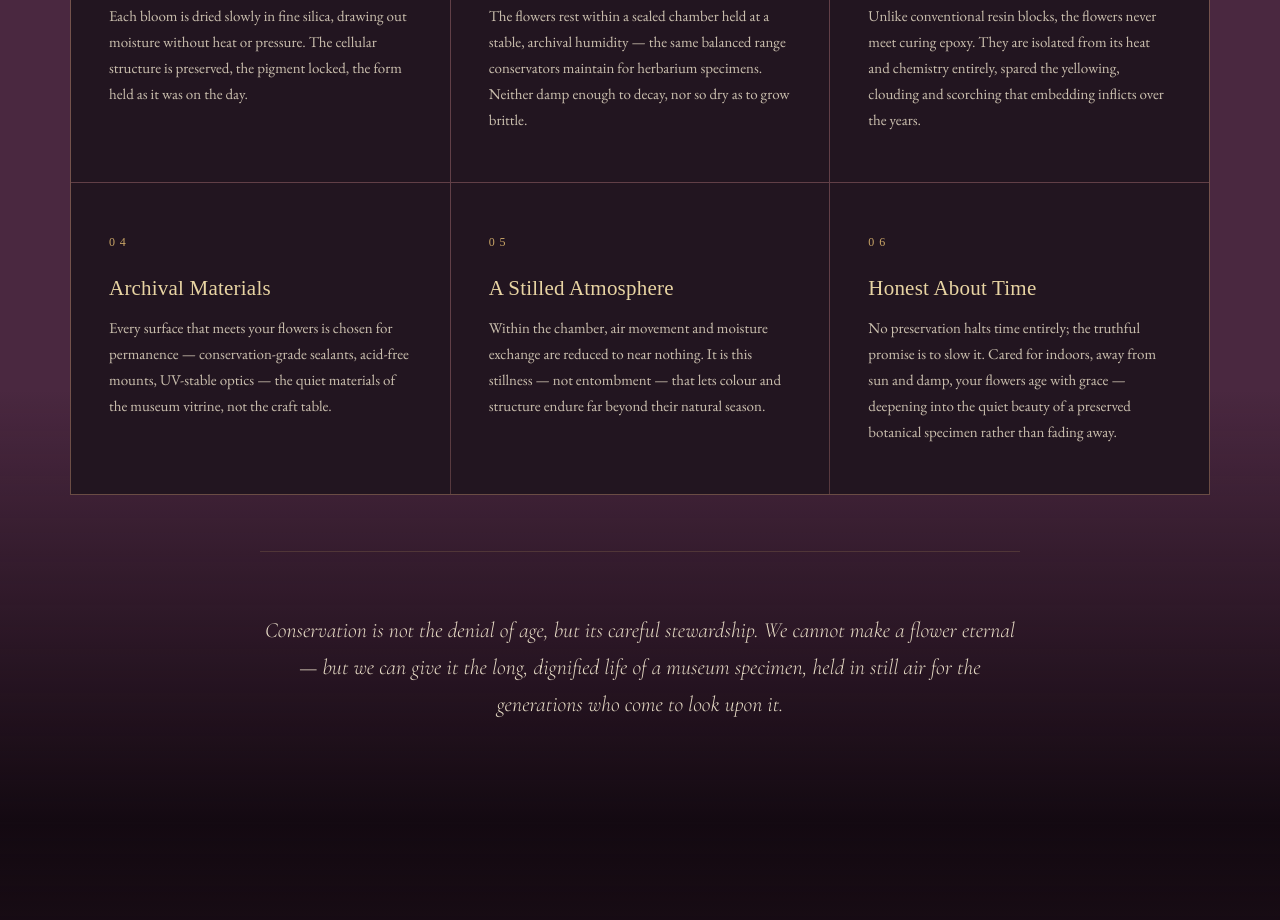
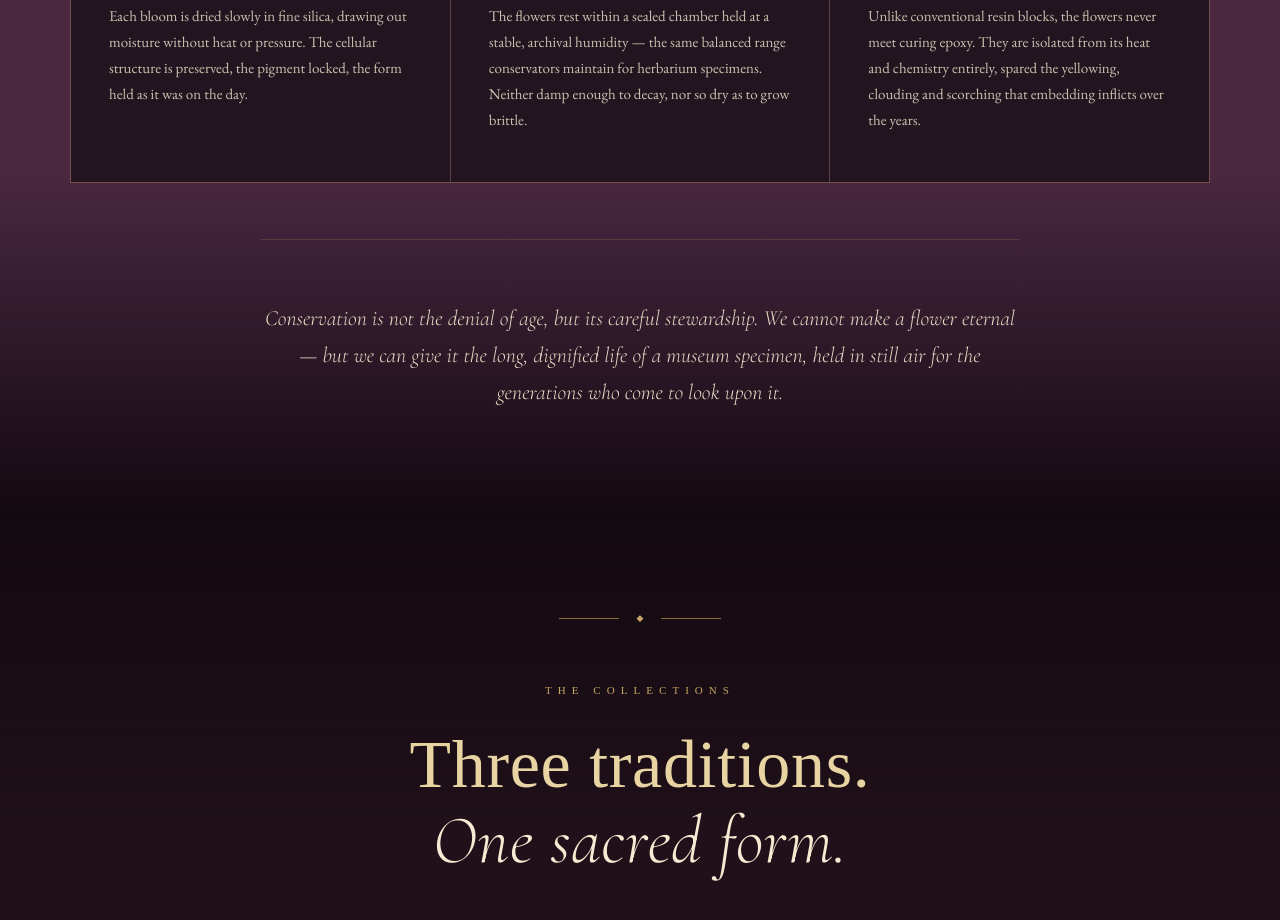
Before and after one commit to SUNEESHSIDHA/hrudhyam, a plain HTML site: page index.html in a window 1280 px wide. Shown: the part 6091-7011 px from the top of the page. Drawn offline with nearby package versions, Linux system fonts and the light colour scheme; a web font is replaced by a local one.

Commit message:
Update index.html

```diff
--- a/index.html
+++ b/index.html
@@ -1418,35 +1418,7 @@
             embedding inflicts over the years.
           </p>
         </div>
-        <div class="conserve-cell reveal">
-          <span class="num">04</span>
-          <h4>Archival Materials</h4>
-          <p>
-            Every surface that meets your flowers is chosen for permanence — conservation-grade
-            sealants, acid-free mounts, UV-stable optics — the quiet materials of the museum vitrine,
-            not the craft table.
-          </p>
-        </div>
-        <div class="conserve-cell reveal">
-          <span class="num">05</span>
-          <h4>A Stilled Atmosphere</h4>
-          <p>
-            Within the chamber, air movement and moisture exchange are reduced to near nothing. It is
-            this stillness — not entombment — that lets colour and structure endure far beyond their
-            natural season.
-          </p>
-        </div>
-        <div class="conserve-cell reveal">
-          <span class="num">06</span>
-          <h4>Honest About Time</h4>
-          <p>
-            No preservation halts time entirely; the truthful promise is to slow it. Cared for indoors,
-            away from sun and damp, your flowers age with grace — deepening into the quiet beauty of a
-            preserved botanical specimen rather than fading away.
-          </p>
-        </div>
-      </div>
-
+      </div>
       <div class="conserve-statement reveal">
         <p>
           Conservation is not the denial of age, but its careful stewardship. We cannot make a flower
```
